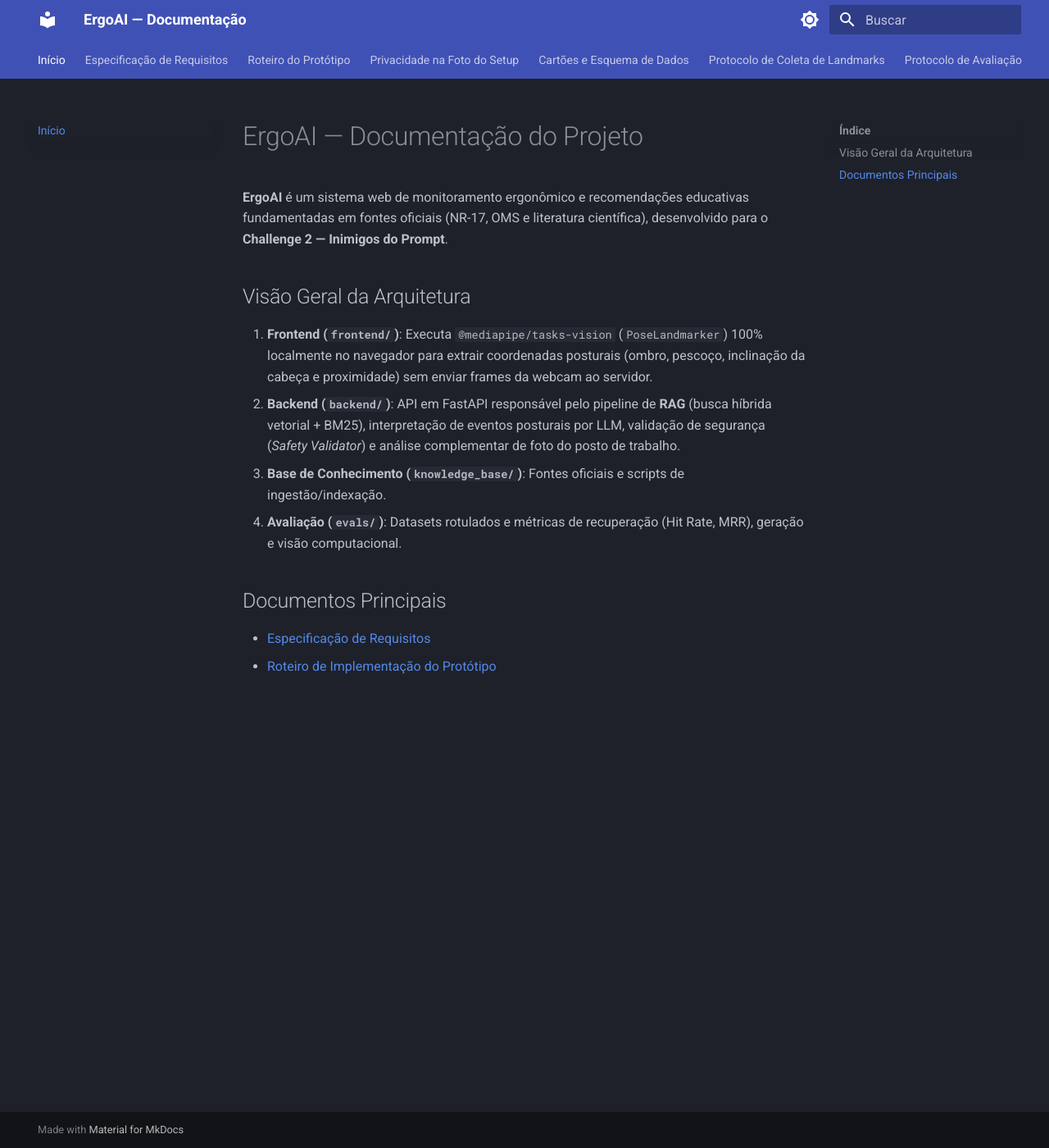
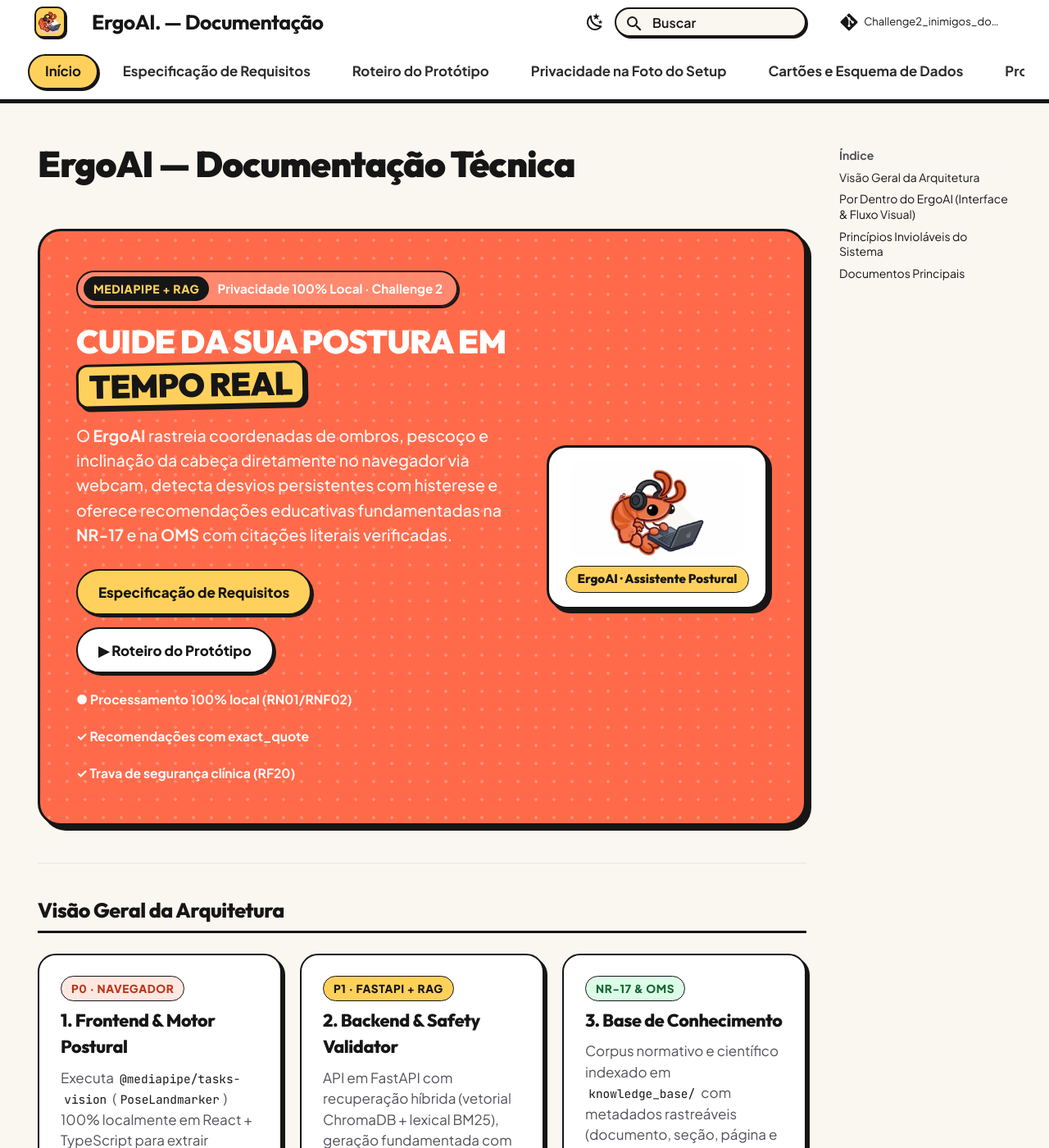
Before and after one commit to unb-Sistemas-de-Machine-learning/Challenge2_inimigos_do_prompt, an MkDocs documentation site: the page built from docs/index.md, in a window 1280 px wide and 1400 px high. Shown: the whole window at 82% size. Built offline with MkDocs 1.6.1 and Material for MkDocs 9.7.7, drawn with Linux system fonts in a browser that asks for light colours; comment, search, counter and statistics services are not loaded; some of the changed text lies outside the part shown.

Commit message:
style(docs): aplica identidade visual neo-brutalista do ErgoAI ao MkDocs

```diff
--- a/docs/index.md
+++ b/docs/index.md
@@ -1,15 +1,123 @@
-# ErgoAI — Documentação do Projeto
+---
+hide:
+  - navigation
+---
 
-**ErgoAI** é um sistema web de monitoramento ergonômico e recomendações educativas fundamentadas em fontes oficiais (NR-17, OMS e literatura científica), desenvolvido para o **Challenge 2 — Inimigos do Prompt**.
+# ErgoAI — Documentação Técnica
+
+<div class="ergo-doc-hero">
+  <div class="ergo-doc-hero-grid">
+    <div>
+      <div class="ergo-hero-badge">
+        <span class="ergo-hero-badge-tag">MediaPipe + RAG</span>
+        <span>Privacidade 100% Local · Challenge 2</span>
+      </div>
+      <h1>
+        Cuide da sua postura em <span class="ergo-highlight">tempo real</span>
+      </h1>
+      <p class="ergo-hero-lead">
+        O <strong>ErgoAI</strong> rastreia coordenadas de ombros, pescoço e inclinação da cabeça diretamente no navegador via webcam, detecta desvios persistentes com histerese e oferece recomendações educativas fundamentadas na <strong>NR-17</strong> e na <strong>OMS</strong> com citações literais verificadas.
+      </p>
+      <div class="ergo-hero-actions">
+        <a href="especificacao-requisitos/" class="ergo-btn ergo-btn-amber">Especificação de Requisitos</a>
+        <a href="roteiro-prototipo/" class="ergo-btn ergo-btn-white">▶ Roteiro do Protótipo</a>
+      </div>
+      <div class="ergo-hero-trust">
+        <span>● Processamento 100% local (RN01/RNF02)</span>
+        <span>✓ Recomendações com exact_quote</span>
+        <span>✓ Trava de segurança clínica (RF20)</span>
+      </div>
+    </div>
+    <div class="ergo-mascot-card">
+      <img src="assets/img/ergo.gif" alt="Mascote ErgoAI monitorando a postura no computador" />
+      <span class="ergo-mascot-caption">ErgoAI · Assistente Postural</span>
+    </div>
+  </div>
+</div>
+
+---
 
 ## Visão Geral da Arquitetura
 
-1. **Frontend (`frontend/`)**: Executa `@mediapipe/tasks-vision` (`PoseLandmarker`) 100% localmente no navegador para extrair coordenadas posturais (ombro, pescoço, inclinação da cabeça e proximidade) sem enviar frames da webcam ao servidor.
-2. **Backend (`backend/`)**: API em FastAPI responsável pelo pipeline de **RAG** (busca híbrida vetorial + BM25), interpretação de eventos posturais por LLM, validação de segurança (*Safety Validator*) e análise complementar de foto do posto de trabalho.
-3. **Base de Conhecimento (`knowledge_base/`)**: Fontes oficiais e scripts de ingestão/indexação.
-4. **Avaliação (`evals/`)**: Datasets rotulados e métricas de recuperação (Hit Rate, MRR), geração e visão computacional.
+<div class="ergo-cards-grid">
+  <div class="ergo-card">
+    <span class="ergo-tag ergo-tag-coral">P0 · Navegador</span>
+    <h3>1. Frontend &amp; Motor Postural</h3>
+    <p>
+      Executa <code>@mediapipe/tasks-vision</code> (<code>PoseLandmarker</code>) 100% localmente em React + TypeScript para extrair coordenadas posturais, calibração por mediana, suavização EMA e histerese sem enviar frames ao servidor.
+    </p>
+  </div>
+  <div class="ergo-card">
+    <span class="ergo-tag ergo-tag-amber">P1 · FastAPI + RAG</span>
+    <h3>2. Backend &amp; Safety Validator</h3>
+    <p>
+      API em FastAPI com recuperação híbrida (vetorial ChromaDB + lexical BM25), geração fundamentada com verificação literal de <code>exact_quote</code> e bloqueio estrito de escopo médico/clínico.
+    </p>
+  </div>
+  <div class="ergo-card">
+    <span class="ergo-tag ergo-tag-emerald">NR-17 &amp; OMS</span>
+    <h3>3. Base de Conhecimento</h3>
+    <p>
+      Corpus normativo e científico indexado em <code>knowledge_base/</code> com metadados rastreáveis (documento, seção, página e trecho literal) e cartões locais para fallback offline imediato.
+    </p>
+  </div>
+  <div class="ergo-card">
+    <span class="ergo-tag ergo-tag-amber">P2 · RNF07</span>
+    <h3>4. Avaliação Empírica</h3>
+    <p>
+      Baterias reproduzíveis em <code>evals/</code> aferindo Precision, Recall, F1-score, FPR e latência do motor postural (<code>&le; 500 ms</code>), além de Hit Rate, MRR e fidelidade do RAG.
+    </p>
+  </div>
+</div>
+
+---
+
+## Por Dentro do ErgoAI (Interface & Fluxo Visual)
+
+A documentação reflete a mesma identidade visual **neo-brutalista** da aplicação web — combinando fundo creme (`#FAF6F0`), laranja-coral (`#FF6B4A`), amarelo-âmbar (`#FFD15C`) e bordas em tinta preta (`#161616`):
+
+<div class="ergo-showcase-grid">
+  <div class="ergo-shot-card">
+    <img src="assets/img/preview-landing.png" alt="Landing Page do ErgoAI com banner coral e destaque Tempo Real" />
+    <div class="ergo-shot-body">
+      <strong>Landing Page &amp; Proposta de Valor</strong>
+      <span>Apresentação do fluxo 100% local no navegador, etapas de calibração e aviso de privacidade no topo.</span>
+    </div>
+  </div>
+  <div class="ergo-shot-card">
+    <img src="assets/img/preview-monitor.png" alt="Workspace de Monitoramento Postural em Tempo Real do ErgoAI" />
+    <div class="ergo-shot-body">
+      <strong>Workspace de Monitoramento &amp; Calibração</strong>
+      <span>Painel em 3 colunas com coordenadas ao vivo, guia de posição de referência, controles de overlay/PiP e alertas RAG.</span>
+    </div>
+  </div>
+  <div class="ergo-shot-card">
+    <img src="assets/img/ergo-front.gif" alt="Demonstração da calibração frontal com pontos do MediaPipe" />
+    <div class="ergo-shot-body">
+      <strong>Mapeamento Frontal MediaPipe</strong>
+      <span>Rastreamento geométrico de olhos, nariz e linha biacromial para estabelecer a linha de base individual do usuário.</span>
+    </div>
+  </div>
+</div>
+
+---
+
+## Princípios Invioláveis do Sistema
+
+| Princípio | Requisito | Garantia Técnica |
+| :--- | :---: | :--- |
+| **Privacidade da Webcam** | `RNF02` / `RNF09` | Zero frames da webcam saem do navegador; nenhuma imagem pessoal é persistida em disco, banco ou logs. |
+| **Tempo Real Independente de LLM** | `RNF01` / `RN10` | A detecção geométrica e a histerese rodam a `<= 500 ms` localmente e funcionam mesmo com o backend offline. |
+| **Rastreabilidade Literal** | `RF14` / `RNF08` | Toda orientação do RAG exige `exact_quote` validado literalmente contra o chunk recuperado. |
+| **Não Diagnóstico Clínico** | `RF20` / `RN07` | O *Safety Validator* recusa solicitações de diagnóstico médico, prescrição ou tratamento fisioterapêutico. |
+
+---
 
 ## Documentos Principais
 
-- [Especificação de Requisitos](especificacao-requisitos.md)
-- [Roteiro de Implementação do Protótipo](roteiro-prototipo.md)
+- **[Especificação de Requisitos](especificacao-requisitos.md)** — Requisitos funcionais (`RF01–RF21`), não funcionais (`RNF01–RNF14`), regras de negócio (`RN01–RN10`), contratos de dados e arquitetura C4.
+- **[Roteiro de Implementação do Protótipo](roteiro-prototipo.md)** — Guia prático do fluxo da interface, motor postural determinístico e integração entre os módulos.
+- **[Política de Privacidade na Foto do Setup](privacidade-foto-setup.md)** — Regras de retenção zero, remoção de EXIF e mascaramento local antes do envio opcional.
+- **[Cartões de Conhecimento e Esquema de Dados](cartoes-e-esquema.md)** — Estrutura dos cartões normativos com `exact_quote` e contratos de sessão/coleta.
+- **[Protocolo de Coleta de Landmarks](protocolo-coleta-landmarks.md)** — Procedimento ético e técnico para gravação anonimizada de coordenadas posturais.
+- **[Protocolo de Avaliação Quantitativa (RNF07)](protocolo-avaliacao-rnf07.md)** — Métricas de Precision, Recall, F1-score, FPR, Hit Rate e MRR.
--- /dev/null
+++ b/docs/stylesheets/ergoai.css
@@ -0,0 +1,512 @@
+@import url('https://fonts.googleapis.com/css2?family=JetBrains+Mono:wght@400;600&family=Outfit:wght@700;800;900&family=Plus+Jakarta+Sans:wght@400;500;600;700;800&display=swap');
+
+:root {
+  --ergo-bg-page: #faf6f0;
+  --ergo-bg-card: #ffffff;
+  --ergo-ink: #161616;
+  --ergo-text-muted: #52525b;
+  --ergo-coral: #ff6b4a;
+  --ergo-coral-hover: #f05a39;
+  --ergo-amber: #ffd15c;
+  --ergo-emerald: #10b981;
+  --ergo-shadow-sm: 3px 3px 0 #161616;
+  --ergo-shadow-md: 5px 5px 0 #161616;
+  --ergo-shadow-soft: 0 14px 36px rgba(22, 22, 22, 0.08);
+  --md-text-font: 'Plus Jakarta Sans', -apple-system, BlinkMacSystemFont, sans-serif;
+  --md-code-font: 'JetBrains Mono', monospace;
+}
+
+/* ==========================================================================
+   PALETA DO TEMA CLARO (PADRÃO — IDENTIDADE ERGOAI)
+   ========================================================================== */
+[data-md-color-scheme="default"] {
+  --md-default-bg-color: var(--ergo-bg-page);
+  --md-default-fg-color: var(--ergo-ink);
+  --md-default-fg-color--light: var(--ergo-text-muted);
+  --md-primary-fg-color: #ffffff;
+  --md-primary-fg-color--light: var(--ergo-amber);
+  --md-primary-fg-color--dark: var(--ergo-coral);
+  --md-primary-bg-color: var(--ergo-ink);
+  --md-accent-fg-color: var(--ergo-coral);
+  --md-typeset-color: var(--ergo-ink);
+  --md-typeset-a-color: #d94625;
+  --md-code-bg-color: #ffffff;
+  --md-code-fg-color: var(--ergo-ink);
+}
+
+/* ==========================================================================
+   PALETA DO TEMA ESCURO (OPCIONAL — SLATE COM ACENTOS CORAL E ÂMBAR)
+   ========================================================================== */
+[data-md-color-scheme="slate"] {
+  --md-default-bg-color: #141416;
+  --md-default-fg-color: #faf6f0;
+  --md-default-fg-color--light: #a1a1aa;
+  --md-primary-fg-color: #1c1c1f;
+  --md-primary-bg-color: #faf6f0;
+  --md-accent-fg-color: var(--ergo-amber);
+  --md-typeset-a-color: var(--ergo-amber);
+  --ergo-bg-card: #1f1f23;
+}
+
+/* ==========================================================================
+   CABEÇALHO E NAVEGAÇÃO ESTILO NAVBAR NEO-BRUTALISTA DO ERGOAI
+   ========================================================================== */
+.md-header {
+  background-color: #ffffff !important;
+  color: var(--ergo-ink) !important;
+  box-shadow: none !important;
+  border-bottom: 2px solid var(--ergo-ink);
+}
+
+[data-md-color-scheme="slate"] .md-header {
+  background-color: #18181b !important;
+  color: #faf6f0 !important;
+  border-bottom: 2px solid var(--ergo-coral);
+}
+
+.md-header__button.md-logo {
+  padding: 0.2rem;
+  margin-right: 0.4rem;
+}
+
+.md-header__button.md-logo img,
+.md-header__button.md-logo svg {
+  height: 38px;
+  width: 38px;
+  border-radius: 10px;
+  border: 2px solid var(--ergo-ink);
+  background: var(--ergo-amber);
+  object-fit: contain;
+  box-shadow: 2px 2px 0 var(--ergo-ink);
+}
+
+.md-header__title {
+  font-family: 'Outfit', sans-serif;
+  font-weight: 900;
+  font-size: 1.25rem;
+  letter-spacing: -0.02em;
+  color: var(--ergo-ink);
+}
+
+[data-md-color-scheme="slate"] .md-header__title {
+  color: #faf6f0;
+}
+
+.md-tabs {
+  background-color: #ffffff !important;
+  color: var(--ergo-ink) !important;
+  border-bottom: 3px solid var(--ergo-ink);
+  padding: 0.25rem 0;
+}
+
+[data-md-color-scheme="slate"] .md-tabs {
+  background-color: #18181b !important;
+  color: #faf6f0 !important;
+  border-bottom: 3px solid var(--ergo-coral);
+}
+
+.md-tabs__list {
+  gap: 0.45rem;
+  align-items: center;
+}
+
+.md-tabs__item {
+  height: auto;
+  padding: 0.35rem 0;
+}
+
+.md-tabs__link {
+  font-family: 'Plus Jakarta Sans', sans-serif;
+  font-weight: 700;
+  font-size: 0.84rem;
+  color: var(--ergo-ink) !important;
+  opacity: 0.9;
+  padding: 0.42rem 0.95rem;
+  border-radius: 999px;
+  border: 2px solid transparent;
+  margin-top: 0;
+  transition: all 0.14s ease;
+}
+
+[data-md-color-scheme="slate"] .md-tabs__link {
+  color: #faf6f0 !important;
+}
+
+.md-tabs__link:hover {
+  background: var(--ergo-bg-page);
+  border-color: var(--ergo-ink);
+  opacity: 1;
+}
+
+[data-md-color-scheme="slate"] .md-tabs__link:hover {
+  background: #27272a;
+  border-color: var(--ergo-amber);
+}
+
+.md-tabs__item--active .md-tabs__link,
+.md-tabs__link--active {
+  background: var(--ergo-amber) !important;
+  color: var(--ergo-ink) !important;
+  border: 2px solid var(--ergo-ink) !important;
+  box-shadow: 2px 2px 0 var(--ergo-ink);
+  opacity: 1;
+}
+
+/* Barra de busca */
+.md-search__form {
+  background-color: var(--ergo-bg-page) !important;
+  border: 2px solid var(--ergo-ink);
+  border-radius: 999px !important;
+  box-shadow: 2px 2px 0 var(--ergo-ink);
+}
+
+.md-search__input {
+  color: var(--ergo-ink) !important;
+  font-weight: 600;
+}
+
+.md-search__input::placeholder,
+.md-search__icon {
+  color: var(--ergo-ink) !important;
+}
+
+/* ==========================================================================
+   TIPOGRAFIA DE CONTEÚDO E CABEÇALHOS
+   ========================================================================== */
+.md-typeset h1,
+.md-typeset h2,
+.md-typeset h3,
+.md-typeset h4 {
+  font-family: 'Outfit', sans-serif;
+  font-weight: 800;
+  letter-spacing: -0.02em;
+  color: var(--md-default-fg-color);
+}
+
+.md-typeset h1 {
+  font-weight: 900;
+  font-size: 2.2rem;
+  line-height: 1.1;
+}
+
+.md-typeset h2 {
+  font-weight: 800;
+  border-bottom: 3px solid var(--ergo-ink);
+  padding-bottom: 0.35rem;
+  margin-top: 2rem;
+}
+
+[data-md-color-scheme="slate"] .md-typeset h2 {
+  border-bottom-color: var(--ergo-coral);
+}
+
+/* ==========================================================================
+   HERO NEO-BRUTALISTA DA PÁGINA INICIAL (CORAL COM BOLINHAS + MASCOTE)
+   ========================================================================== */
+.ergo-doc-hero {
+  position: relative;
+  background-color: var(--ergo-coral);
+  background-image: radial-gradient(rgba(255, 255, 255, 0.24) 1.7px, transparent 1.7px);
+  background-size: 22px 22px;
+  color: #ffffff;
+  border: 3px solid var(--ergo-ink);
+  border-radius: 28px;
+  box-shadow: 6px 6px 0 var(--ergo-ink);
+  padding: 2.4rem 2.2rem;
+  margin: 0.5rem 0 2.2rem;
+  overflow: hidden;
+}
+
+.ergo-doc-hero-grid {
+  display: grid;
+  grid-template-columns: 1.35fr minmax(200px, 270px);
+  gap: 1.75rem;
+  align-items: center;
+}
+
+@media (max-width: 768px) {
+  .ergo-doc-hero-grid {
+    grid-template-columns: 1fr;
+    text-align: center;
+  }
+}
+
+.ergo-hero-badge {
+  display: inline-flex;
+  align-items: center;
+  gap: 0.5rem;
+  background: rgba(255, 255, 255, 0.2);
+  backdrop-filter: blur(6px);
+  border: 2px solid var(--ergo-ink);
+  border-radius: 999px;
+  padding: 0.25rem 0.85rem 0.25rem 0.35rem;
+  font-size: 0.76rem;
+  font-weight: 700;
+  color: #ffffff;
+  margin-bottom: 1rem;
+  box-shadow: 2px 2px 0 var(--ergo-ink);
+}
+
+.ergo-hero-badge-tag {
+  background: var(--ergo-ink);
+  color: var(--ergo-amber);
+  padding: 0.18rem 0.6rem;
+  border-radius: 999px;
+  font-size: 0.7rem;
+  font-weight: 800;
+  text-transform: uppercase;
+  letter-spacing: 0.04em;
+}
+
+.ergo-doc-hero h1 {
+  font-family: 'Outfit', sans-serif !important;
+  font-weight: 900 !important;
+  font-size: clamp(1.75rem, 3.1vw, 2.45rem) !important;
+  line-height: 1.12 !important;
+  text-transform: uppercase;
+  color: #ffffff !important;
+  margin: 0 0 1rem !important;
+}
+
+.ergo-highlight {
+  display: inline-block;
+  background: var(--ergo-amber);
+  color: var(--ergo-ink) !important;
+  border: 3px solid var(--ergo-ink);
+  border-radius: 14px;
+  padding: 0.04em 0.32em;
+  box-shadow: 4px 4px 0 var(--ergo-ink);
+  transform: rotate(-1.2deg);
+  margin-top: 0.2rem;
+}
+
+.ergo-hero-lead {
+  font-size: 0.98rem;
+  line-height: 1.55;
+  color: rgba(255, 255, 255, 0.95);
+  font-weight: 500;
+  margin-bottom: 1.35rem;
+}
+
+.ergo-hero-actions {
+  display: flex;
+  flex-wrap: wrap;
+  gap: 0.75rem;
+  margin-bottom: 1rem;
+}
+
+.ergo-btn {
+  display: inline-flex;
+  align-items: center;
+  gap: 0.45rem;
+  font-family: 'Plus Jakarta Sans', sans-serif;
+  font-weight: 800;
+  font-size: 0.85rem;
+  padding: 0.62rem 1.25rem;
+  border-radius: 999px;
+  border: 2px solid var(--ergo-ink);
+  box-shadow: 3px 3px 0 var(--ergo-ink);
+  text-decoration: none !important;
+  transition: transform 0.12s ease, box-shadow 0.12s ease;
+}
+
+.ergo-btn:hover {
+  transform: translate(-1px, -1px);
+  box-shadow: 4px 4px 0 var(--ergo-ink);
+}
+
+.ergo-btn-amber {
+  background: var(--ergo-amber);
+  color: var(--ergo-ink) !important;
+}
+
+.ergo-btn-ink {
+  background: var(--ergo-ink);
+  color: #ffffff !important;
+}
+
+.ergo-btn-white {
+  background: #ffffff;
+  color: var(--ergo-ink) !important;
+}
+
+.ergo-hero-trust {
+  display: flex;
+  flex-wrap: wrap;
+  gap: 1rem;
+  font-size: 0.78rem;
+  font-weight: 700;
+  color: #ffffff;
+}
+
+.ergo-mascot-card {
+  background: #ffffff;
+  border: 3px solid var(--ergo-ink);
+  border-radius: 24px;
+  box-shadow: 5px 5px 0 var(--ergo-ink);
+  padding: 0.85rem;
+  display: flex;
+  flex-direction: column;
+  align-items: center;
+  justify-content: center;
+  text-align: center;
+}
+
+.ergo-mascot-card img {
+  width: 100%;
+  max-width: 210px;
+  border-radius: 14px;
+  display: block;
+}
+
+.ergo-mascot-caption {
+  margin-top: 0.45rem;
+  font-family: 'Outfit', sans-serif;
+  font-size: 0.76rem;
+  font-weight: 800;
+  color: var(--ergo-ink);
+  background: var(--ergo-amber);
+  border: 1.5px solid var(--ergo-ink);
+  border-radius: 999px;
+  padding: 0.15rem 0.65rem;
+}
+
+/* ==========================================================================
+   CARDS DE ARQUITETURA E VITRINE VISUAL (SCREENSHOTS + GIFS)
+   ========================================================================== */
+.ergo-cards-grid {
+  display: grid;
+  grid-template-columns: repeat(auto-fit, minmax(230px, 1fr));
+  gap: 1.1rem;
+  margin: 1.25rem 0 2rem;
+}
+
+.ergo-card {
+  background: var(--ergo-bg-card);
+  border: 2px solid var(--ergo-ink);
+  border-radius: 22px;
+  padding: 1.25rem 1.3rem;
+  box-shadow: 4px 4px 0 var(--ergo-ink);
+  transition: transform 0.15s ease, box-shadow 0.15s ease;
+}
+
+.ergo-card:hover {
+  transform: translateY(-3px);
+  box-shadow: 6px 6px 0 var(--ergo-ink);
+}
+
+.ergo-card h3 {
+  margin-top: 0.35rem !important;
+  margin-bottom: 0.45rem !important;
+  font-size: 1.08rem !important;
+}
+
+.ergo-card p {
+  font-size: 0.85rem;
+  line-height: 1.5;
+  color: var(--md-default-fg-color--light);
+  margin: 0;
+}
+
+.ergo-tag {
+  display: inline-block;
+  font-size: 0.68rem;
+  font-weight: 800;
+  text-transform: uppercase;
+  letter-spacing: 0.04em;
+  padding: 0.18rem 0.6rem;
+  border-radius: 999px;
+  border: 1.5px solid var(--ergo-ink);
+}
+
+.ergo-tag-coral {
+  background: #ffe8e1;
+  color: #b9381c;
+}
+
+.ergo-tag-amber {
+  background: var(--ergo-amber);
+  color: var(--ergo-ink);
+}
+
+.ergo-tag-emerald {
+  background: #dcfce7;
+  color: #166534;
+}
+
+.ergo-showcase-grid {
+  display: grid;
+  grid-template-columns: repeat(auto-fit, minmax(280px, 1fr));
+  gap: 1.25rem;
+  margin: 1.25rem 0 2rem;
+}
+
+.ergo-shot-card {
+  background: var(--ergo-bg-card);
+  border: 2.5px solid var(--ergo-ink);
+  border-radius: 22px;
+  box-shadow: 5px 5px 0 var(--ergo-ink);
+  overflow: hidden;
+  display: flex;
+  flex-direction: column;
+}
+
+.ergo-shot-card img {
+  width: 100%;
+  aspect-ratio: 16 / 10;
+  object-fit: cover;
+  border-bottom: 2px solid var(--ergo-ink);
+  display: block;
+}
+
+.ergo-shot-body {
+  padding: 0.95rem 1.15rem;
+}
+
+.ergo-shot-body strong {
+  font-family: 'Outfit', sans-serif;
+  font-size: 0.98rem;
+  font-weight: 800;
+  display: block;
+  margin-bottom: 0.25rem;
+}
+
+.ergo-shot-body span {
+  font-size: 0.82rem;
+  color: var(--md-default-fg-color--light);
+  line-height: 1.45;
+  display: block;
+}
+
+/* ==========================================================================
+   TABELAS, ADMONITIONS E BLOCOS DE CÓDIGO
+   ========================================================================== */
+.md-typeset table:not([class]) {
+  background: var(--ergo-bg-card);
+  border: 2px solid var(--ergo-ink);
+  border-radius: 16px;
+  box-shadow: 4px 4px 0 var(--ergo-ink);
+  overflow: hidden;
+}
+
+.md-typeset table:not([class]) th {
+  background: var(--ergo-amber) !important;
+  color: var(--ergo-ink) !important;
+  font-family: 'Outfit', sans-serif;
+  font-weight: 800;
+  border-bottom: 2px solid var(--ergo-ink);
+}
+
+.md-typeset .admonition,
+.md-typeset details {
+  border: 2px solid var(--ergo-ink) !important;
+  border-radius: 16px !important;
+  box-shadow: 4px 4px 0 var(--ergo-ink) !important;
+  background: var(--ergo-bg-card) !important;
+}
+
+.md-typeset pre > code {
+  border: 2px solid var(--ergo-ink);
+  border-radius: 14px;
+  box-shadow: 3px 3px 0 var(--ergo-ink);
+}
--- a/mkdocs.yml
+++ b/mkdocs.yml
@@ -1,31 +1,45 @@
-site_name: ErgoAI — Documentação
-site_description: Assistente de IA para Ergonomia e Pausas Ativas (Challenge 2 — Inimigos do Prompt)
+site_name: ErgoAI. — Documentação
+site_description: Assistente Web de Monitoramento Postural em Tempo Real e Recomendações Ergonômicas via RAG (Challenge 2 — Inimigos do Prompt)
 repo_name: Challenge2_inimigos_do_prompt
+repo_url: https://github.com/unb-Sistemas-de-Machine-learning/Challenge2_inimigos_do_prompt
 
 theme:
   name: material
   language: pt-BR
+  logo: assets/img/ergo-sem-fundo.png
+  favicon: assets/img/ergo-sem-fundo.png
+  font:
+    text: Plus Jakarta Sans
+    code: JetBrains Mono
   palette:
+    - scheme: default
+      primary: custom
+      accent: custom
+      toggle:
+        icon: material/weather-night
+        name: Alternar para modo escuro
     - scheme: slate
-      primary: indigo
-      accent: cyan
+      primary: custom
+      accent: custom
       toggle:
-        icon: material/brightness-7
-        name: Alternar para modo claro
-    - scheme: default
-      primary: indigo
-      accent: cyan
-      toggle:
-        icon: material/brightness-4
-        name: Alternar para modo escuro
+        icon: material/weather-sunny
+        name: Alternar para modo claro (ErgoAI Cream)
   features:
     - navigation.tabs
+    - navigation.tabs.sticky
     - navigation.sections
+    - navigation.top
     - content.code.copy
+
+extra_css:
+  - stylesheets/ergoai.css
 
 markdown_extensions:
   - admonition
+  - attr_list
+  - md_in_html
   - tables
+  - pymdownx.details
   - toc:
       permalink: true
   - pymdownx.superfences:
```
Also changed, not shown: docs/assets/img/ergo-sem-fundo.png (added), docs/assets/img/ergo.gif (added), docs/assets/img/ergoAI-fundo.jpeg (added), docs/assets/img/preview-landing.png (added), docs/assets/img/preview-monitor.png (added), 1 other file.
